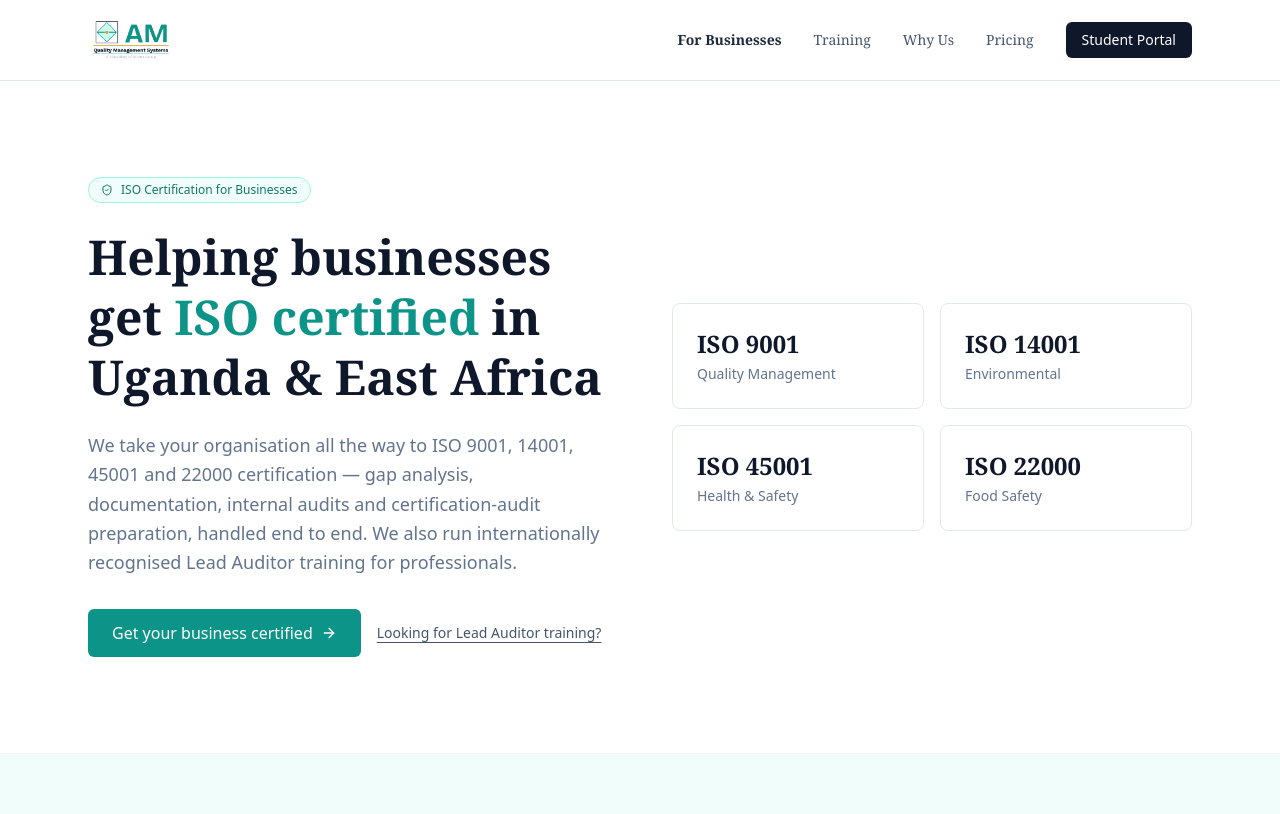
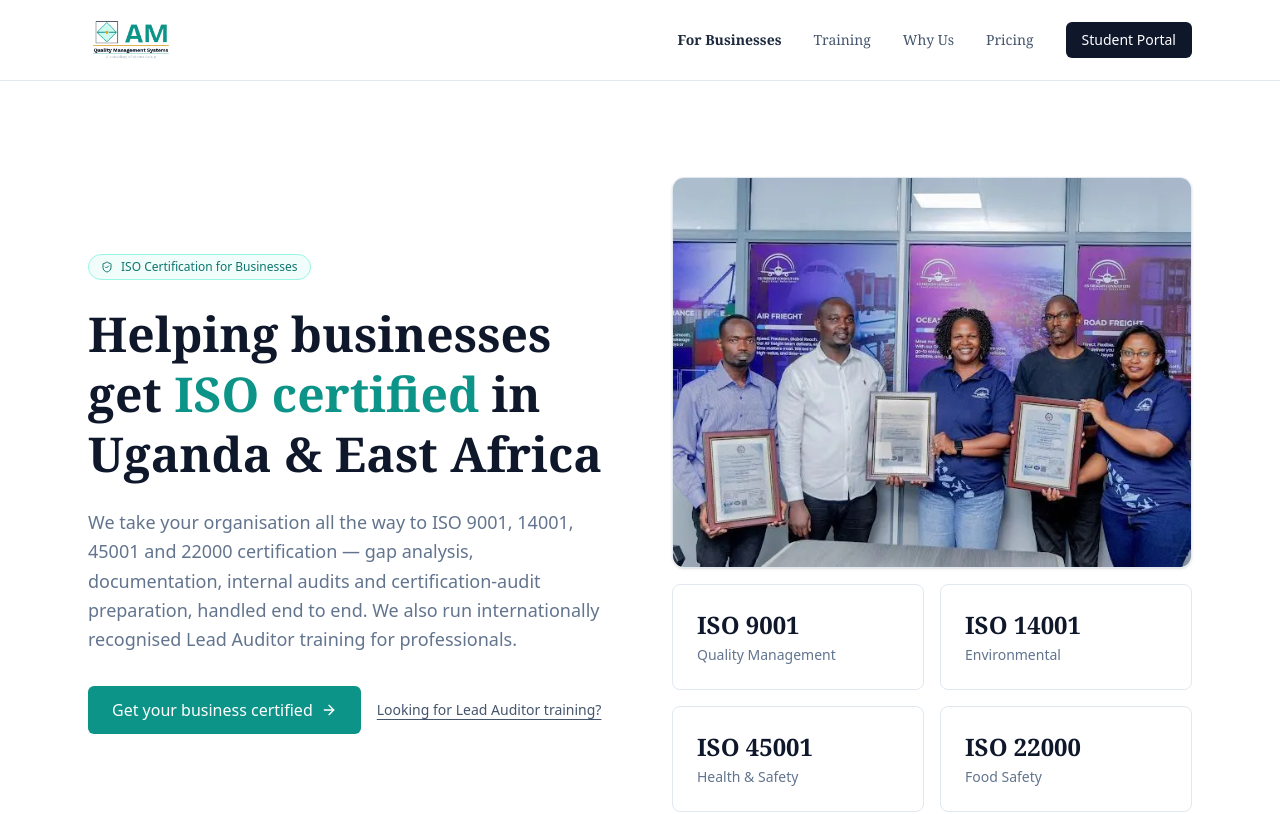
Before and after one commit to carlan2023/isoplatform, a Next.js app: page / in a window 1280 px wide. Shown: the top 814 px of the page. Built offline with nearby package versions, Linux system fonts and the light colour scheme; no server answers.

Commit message:
Add videos and images for SEO

```diff
--- a/app/page.tsx
+++ b/app/page.tsx
@@ -191,8 +191,18 @@ export default async function HomePage() {
             </div>
           </div>
 
-          {/* Standards panel — clickable cards into the consulting offer */}
-          <div className="grid grid-cols-2 gap-4">
+          {/* Hero visual + standards panel — clickable cards into consulting */}
+          <div className="space-y-4">
+            <Image
+              src={IMG.certifiedClients.src}
+              width={IMG.certifiedClients.width}
+              height={IMG.certifiedClients.height}
+              alt={IMG.certifiedClients.alt}
+              priority
+              sizes="(max-width: 768px) 100vw, 45vw"
+              className="w-full h-auto rounded-xl border border-slate-200 shadow-sm object-cover"
+            />
+            <div className="grid grid-cols-2 gap-4">
             {[
               { code: "ISO 9001", label: "Quality Management" },
               { code: "ISO 14001", label: "Environmental" },
@@ -215,6 +225,7 @@ export default async function HomePage() {
                 </div>
               </Link>
             ))}
+            </div>
           </div>
         </div>
       </section>
```
